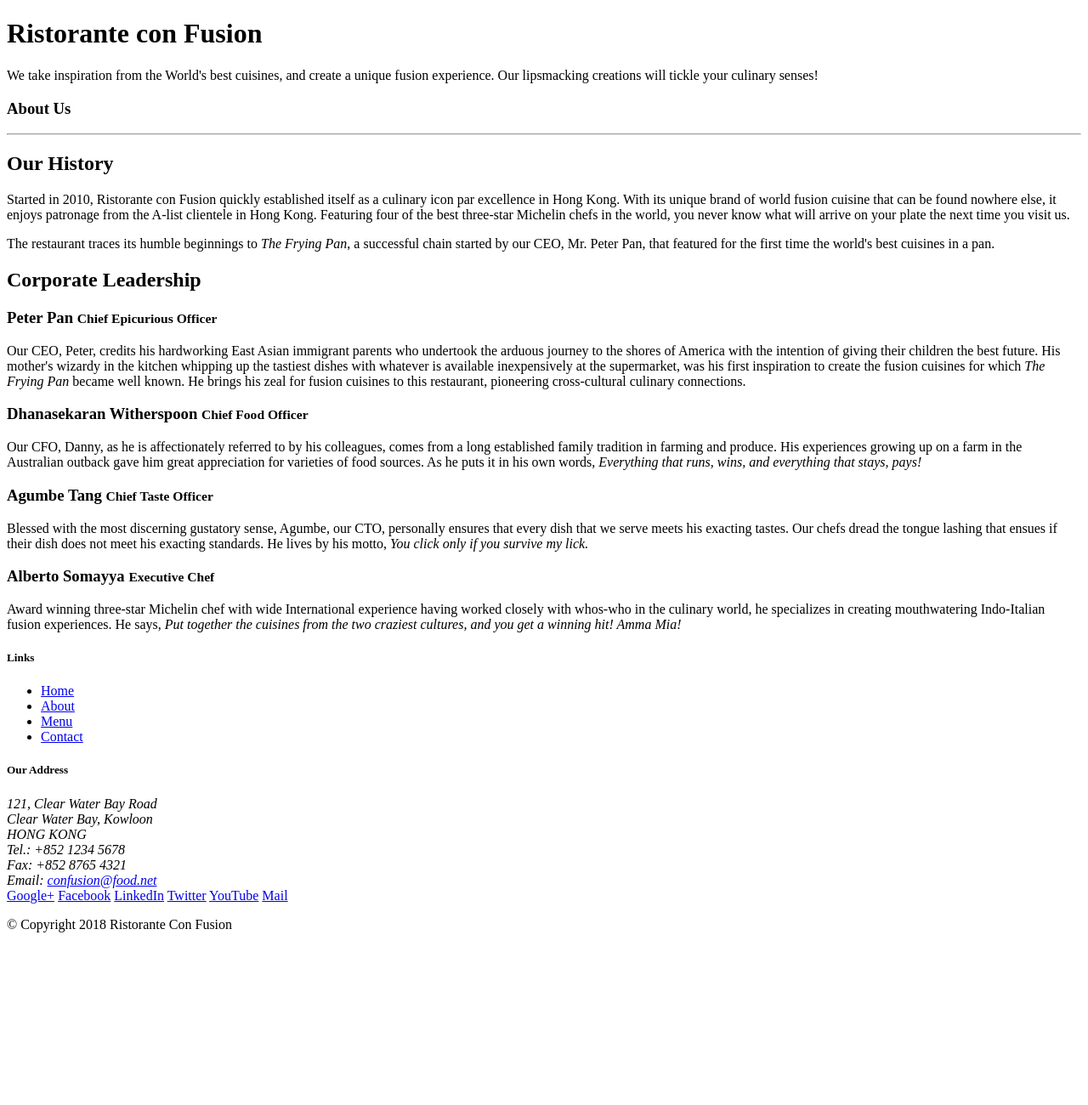
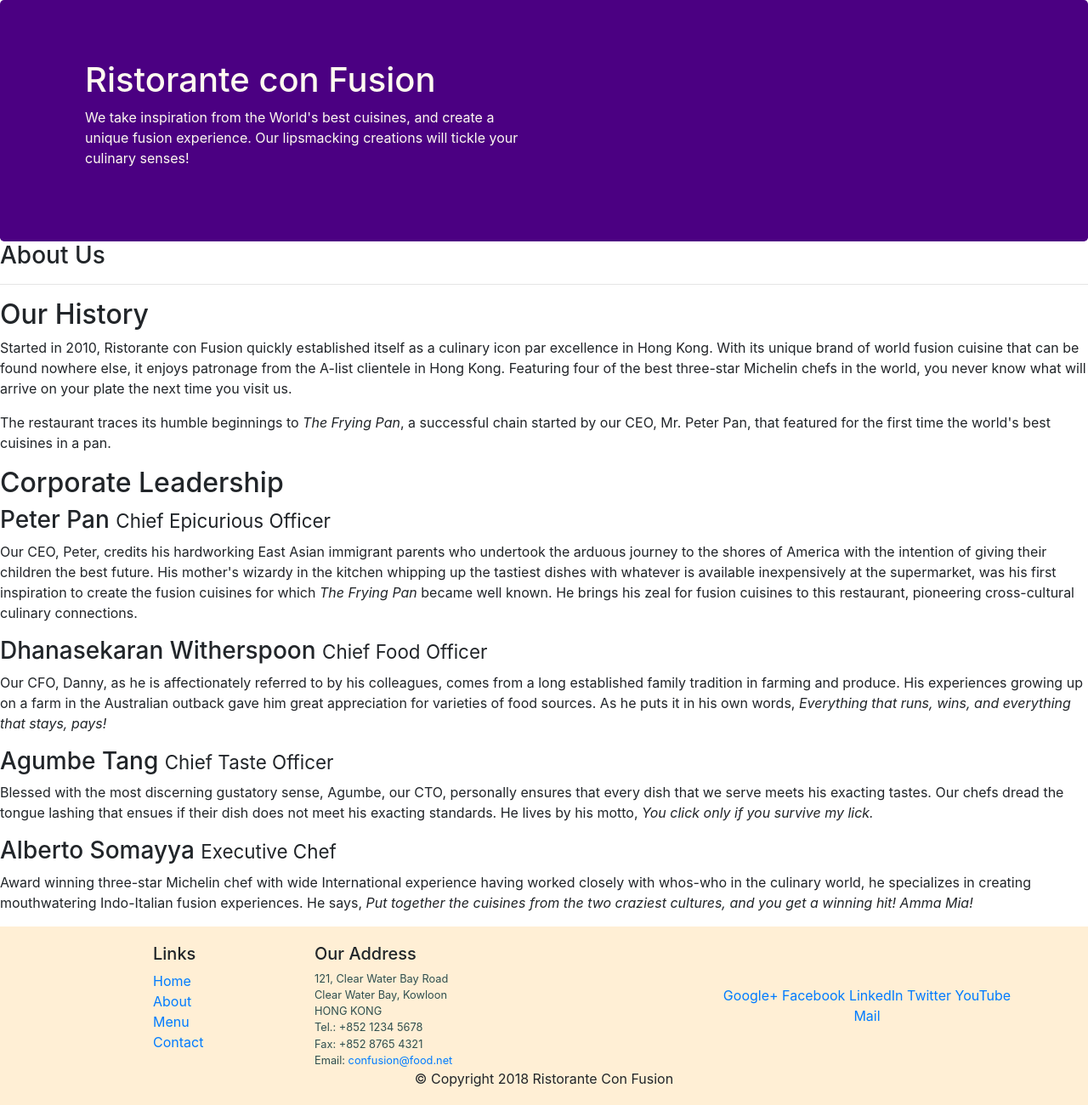
Before and after one commit to dyspop/Front-End-Web-UI-Frameworks-and-Tools-Bootstrap-4-Week-1-conFusion, a website: page aboutus.html in a window 1280 px wide. Shown: the whole page at 85% size. Before the commit the page ends 1113 px from the top, so only its background shows below. Drawn offline with nearby package versions, Linux system fonts and the light colour scheme.

Commit message:
add jquery, bootstrap and popper.js

```diff
--- a/aboutus.html
+++ b/aboutus.html
@@ -4,7 +4,14 @@
 <head>
 
     <title>Ristorante Con Fusion: About Us</title>
+    <!-- Required meta tags always come first -->
+    <meta charset="utf-8">
+    <meta name="viewport" content="width=device-width, initial-scale=1, shrink-to-fit=no">
+    <meta http-equiv="x-ua-compatible" content="ie=edge">
 
+    <!-- Bootstrap CSS -->
+    <link rel="stylesheet" href="node_modules/bootstrap/dist/css/bootstrap.min.css">
+    <link rel="stylesheet" href="css/styles.css">
 </head>
 
 <body>
@@ -99,6 +106,13 @@
         </div>
     </footer>
 
+
+
+    <!-- jQuery first, then Popper.js, then Bootstrap JS. -->
+    <script src="node_modules/jquery/dist/jquery.slim.min.js"></script>
+    <script src="node_modules/popper.js/dist/umd/popper.min.js"></script>
+    <script src="node_modules/bootstrap/dist/js/bootstrap.min.js"></script>
+
 </body>
 
 </html>
--- /dev/null
+++ b/css/styles.css
@@ -0,0 +1,30 @@
+.row-header {
+    margin: 0px auto;
+    padding: 0px auto;
+}
+
+.row-content {
+    margin: 0px auto;
+    padding: 50px 0px 50px 0px;
+    border-bottom: 1px ridge;
+    min-height: 400px;
+}
+
+.footer {
+    background-color: papayawhip;
+    margin: 0px auto;
+    padding: 20px 0px 20px 0px;
+}
+
+.jumbotron {
+    padding: 70px 30px 70px 30px;
+    margin: 0 auto;
+    background-color: indigo;
+    color: floralwhite;
+}
+
+address {
+    font-size: 80%;
+    margin: 0px;
+    color: darkslategrey;
+}
```
Also changed, not shown: 1 other file.
